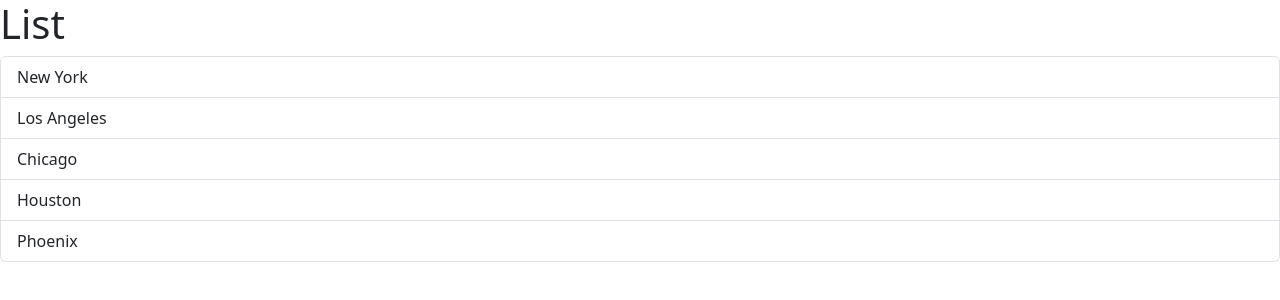
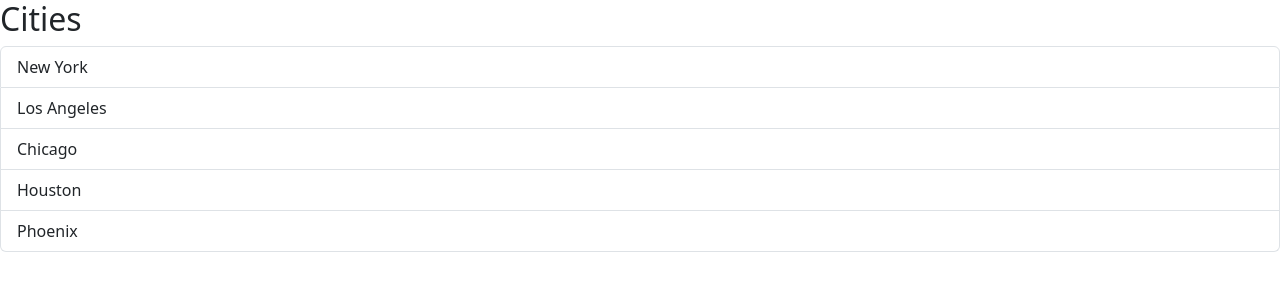
Before and after one commit to LabAssist-CenTaD/annotator, a React (Vite) app: page / in a window 1280 px wide. Shown: the top 300 px of the page. Built offline with nearby package versions, Linux system fonts and the light colour scheme.

Commit message:
Refactor code to use ListGroup component for rendering a list of items and handle item selection

```diff
--- a/src/App.tsx
+++ b/src/App.tsx
@@ -1,7 +1,13 @@
 import ListGroup from "./components/ListGroup";
 
 function App() {
-  return <div><ListGroup /></div>
+  const items = ["New York", "Los Angeles", "Chicago", "Houston", "Phoenix"];
+
+  const handleSelectionItem = (item: string) => {
+    console.log(item);
+  }
+
+  return <div><ListGroup items={items} heading="Cities" onSelectItem={handleSelectionItem}/></div>
 }
 
 export default App;
--- a/src/components/ListGroup.tsx
+++ b/src/components/ListGroup.tsx
@@ -1,7 +1,14 @@
 import { useState } from "react";
 
-function ListGroup() {
-  const items = ["New York", "Los Angeles", "Chicago", "Houston", "Phoenix"];
+interface ListGroupProps {
+  items: string[];
+  heading: string;
+
+  onSelectItem: (item: string) => void;
+}
+
+function ListGroup({ items, heading, onSelectItem }: ListGroupProps) {
+  // const items = ["New York", "Los Angeles", "Chicago", "Houston", "Phoenix"];
 
   // state hook
   const [selectedIndex, setSelectedIndex] = useState(-1);
@@ -15,7 +22,7 @@ function ListGroup() {
 
   return (
     <>
-      <h1>List</h1>
+      {heading && <h2>{heading}</h2>}
       {items.length === 0 && <p>No items</p>}
       <ul className="list-group">
         {items.map((item, index) => (
@@ -26,7 +33,10 @@ function ListGroup() {
                 : "list-group-item"
             }
             key={index}
-            onClick={() => setSelectedIndex(index)}
+            onClick={() => {
+              setSelectedIndex(index);
+              onSelectItem(item);
+            }}
           >
             {item}
           </li>
```
Also changed, not shown: src/components/Alert.tsx (added).
